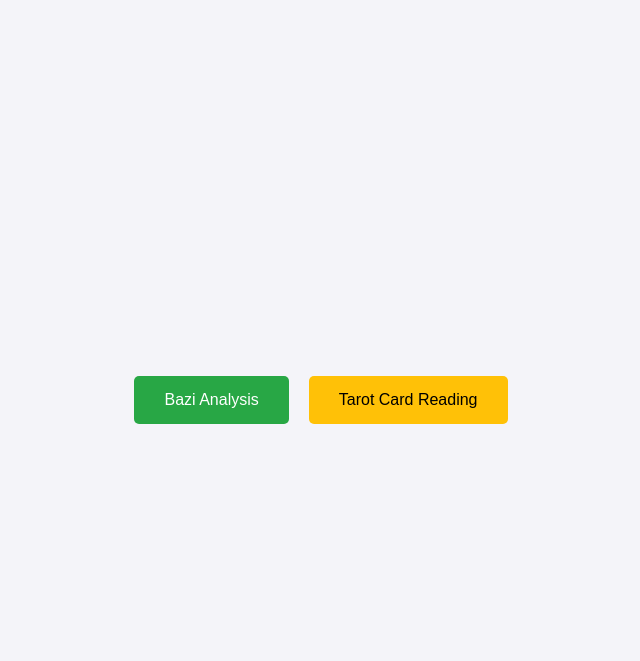
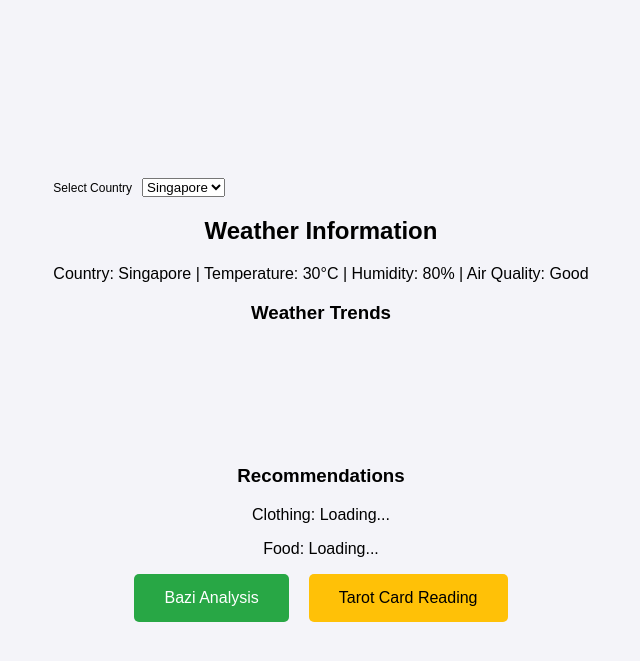
Before and after one commit to CorrineHuang/AI_Agent_Weather_and_fate_assistant_Group_Project, a Flask app: page / in a window 1280 px wide. Shown: the top 661 px of the page, without its empty margins (319-959 px from the left). Run offline with Flask 3, Linux system fonts and the light colour scheme.

Commit message:
update weather information

```diff
--- a/front_end/app.py
+++ b/front_end/app.py
@@ -12,6 +12,31 @@ app = Flask(__name__)
 @app.route("/",methods =["GET","POST"])
 def index():
     return render_template("index.html")
+
+# 🟢 Handle Weather Data Request
+@app.route("/api/weather", methods=["GET"])
+def get_weather_data():
+    country = request.args.get("country", "Singapore")
+    try:
+        df = pd.read_excel(csv_file,header=1)
+        data=df.iloc[1:]
+        country_data = data[data["name"] == country]
+        latest_record = country_data.iloc[-1].to_dict()
+
+        # Get time-series data
+        timeseries = country_data[["datetime", "temp"]].rename(columns={"datetime": "Date", "temp": "Temperature"}).to_dict(orient="records")
+
+        response = {
+            "Country": latest_record["name"],
+            "Date": latest_record["datetime"],
+            "Temperature": latest_record["temp"],
+            "Humidity": latest_record["humidity"],
+            "AirQuality": latest_record["visibility"],
+            "timeseries": timeseries
+        }
+        return jsonify(response)
+    except Exception as e:
+        return jsonify({"error": str(e)}), 500
 
 @app.route('/bazi_analysis', methods=['GET'])
 def bazi_analysis_form():
--- a/front_end/templates/index.html
+++ b/front_end/templates/index.html
@@ -47,6 +47,37 @@
 <body>
 
     <div class="container">
+        <div style="display: flex; align-items: center; gap: 10px;">
+            <label for="country-selector" style="font-size: 12px;">Select Country</label>
+            <select id="country-selector" onchange="fetchWeatherData(this.value)">
+                <option value="Singapore" selected>Singapore</option>
+                <option value="China">China</option>
+                <option value="Korea">Korea</option>
+                <option value="Indonesia">Indonesia</option>
+                <option value="Malaysia">Malaysia</option>
+            </select>
+        </div>
+        <div>
+            <h2>Weather Information</h2>
+            <p id="weather-info"></p>
+        </div>
+        <script>
+            const country = "Singapore";
+            const temperature = "30°C";
+            const humidity = "80%";
+            const airQuality = "Good";
+            document.getElementById("weather-info").textContent =
+                `Country: ${country} | Temperature: ${temperature} | Humidity: ${humidity} | Air Quality: ${airQuality}`;
+        </script>
+        <div>
+            <h3>Weather Trends</h3>
+            <canvas id="weatherChart" style="width: 80%; height: 100px;"></canvas>
+        </div>
+        <div>
+            <h3>Recommendations</h3>
+            <p id="clothing-recommendation">Clothing: Loading...</p>
+            <p id="food-recommendation">Food: Loading...</p>
+        </div>
         <div class="button-container">
             <!-- 表单1：Bazi分析 -->
             <form action="/bazi_analysis" method="get">
@@ -59,7 +90,81 @@
             </form>
         </div>
     </div>
+    <script src="https://cdn.jsdelivr.net/npm/chart.js"></script>
+    <script>
+        async function fetchWeatherData(country) {
+            try {
+                const response = await fetch(`/api/weather?country=${country}`);
+                const data = await response.json();
+                if (data.error) {
+                    alert(data.error);
+                    return;
+                }
+                // Update the weather information
+                const weatherInfo = `Country: ${data.Country} | Temperature: ${data.Temperature}°C | Humidity: ${data.Humidity}% | Air Quality: ${data.AirQuality}`;
+                document.getElementById("weather-info").textContent = weatherInfo;
 
+                // Draw the weather trend chart
+                drawWeatherChart(data.timeseries);
+            } catch (error) {
+                console.error("Error fetching weather data:", error);
+            }
+        }
+
+        function drawWeatherChart(timeseries) {
+            const ctx = document.getElementById("weatherChart").getContext("2d");
+
+            // Destroy any existing chart instance
+            if (window.weatherChart) {
+                window.weatherChart.destroy();
+            }
+
+            const labels = timeseries.map(entry => entry.Date);
+            const data = timeseries.map(entry => entry.Temperature);
+
+            // Create a new chart instance
+            window.weatherChart = new Chart(ctx, {
+                type: "line",
+                data: {
+                    labels: labels,
+                    datasets: [{
+                        label: "Temperature Trends",
+                        data: data,
+                        borderColor: "blue",
+                        backgroundColor: "rgba(173, 216, 230, 0.4)",
+                        tension: 0.2,
+                        fill: true
+                    }]
+                },
+                options: {
+                    responsive: true,
+                    plugins: {
+                        legend: {
+                            display: true,
+                            position: "top"
+                        }
+                    },
+                    scales: {
+                        x: {
+                            title: {
+                                display: true,
+                                text: "Date"
+                            }
+                        },
+                        y: {
+                            title: {
+                                display: true,
+                                text: "Temperature (°C)"
+                            }
+                        }
+                    }
+                }
+            });
+        }
+
+        // Load Singapore's weather data by default
+        fetchWeatherData("Singapore");
+    </script>
 
 <!--
 <script>
```
